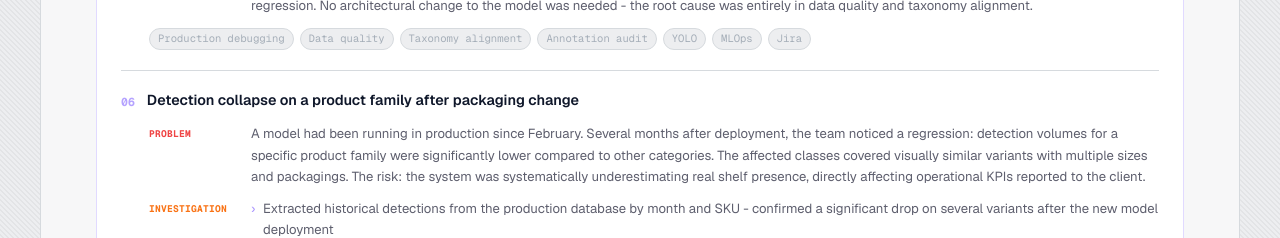
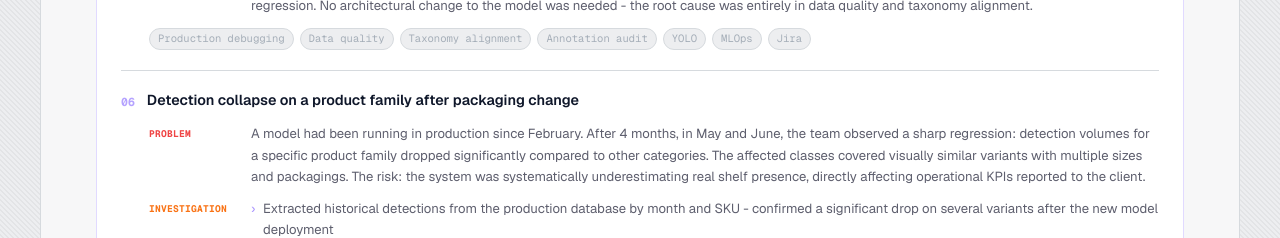
Before and after one commit to PRISCILLE7/priscille-portfolio, a Next.js app: page / in a window 1280 px wide. Shown: the part 8280-8518 px from the top of the page. Built offline with nearby package versions, Linux system fonts and the light colour scheme.

Commit message:
Specify regression timeline: sharp drop observed in May-June after 4 months

```diff
--- a/components/ProblemSolving.tsx
+++ b/components/ProblemSolving.tsx
@@ -213,7 +213,7 @@ const projects: Project[] = [
             label: "PROBLEM",
             labelColor: "text-red-500",
             content:
-              "A model had been running in production since February. Several months after deployment, the team noticed a regression: detection volumes for a specific product family were significantly lower compared to other categories. The affected classes covered visually similar variants with multiple sizes and packagings. The risk: the system was systematically underestimating real shelf presence, directly affecting operational KPIs reported to the client.",
+              "A model had been running in production since February. After 4 months, in May and June, the team observed a sharp regression: detection volumes for a specific product family dropped significantly compared to other categories. The affected classes covered visually similar variants with multiple sizes and packagings. The risk: the system was systematically underestimating real shelf presence, directly affecting operational KPIs reported to the client.",
           },
           {
             label: "INVESTIGATION",
```
